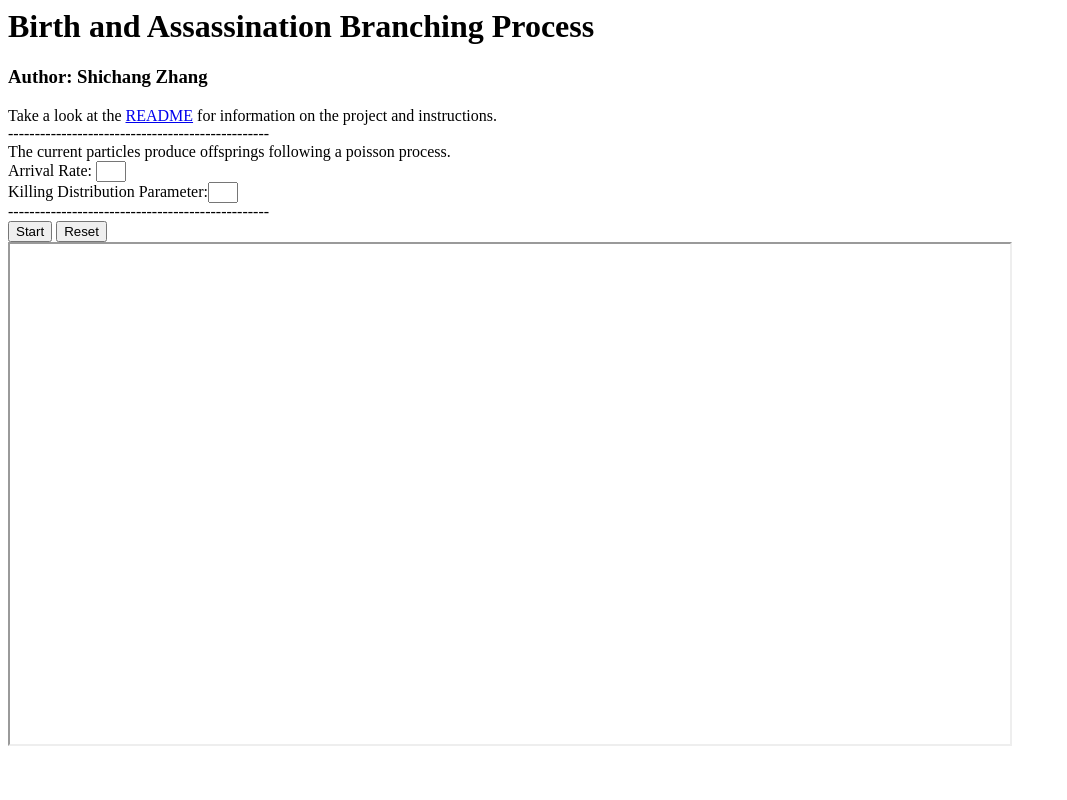
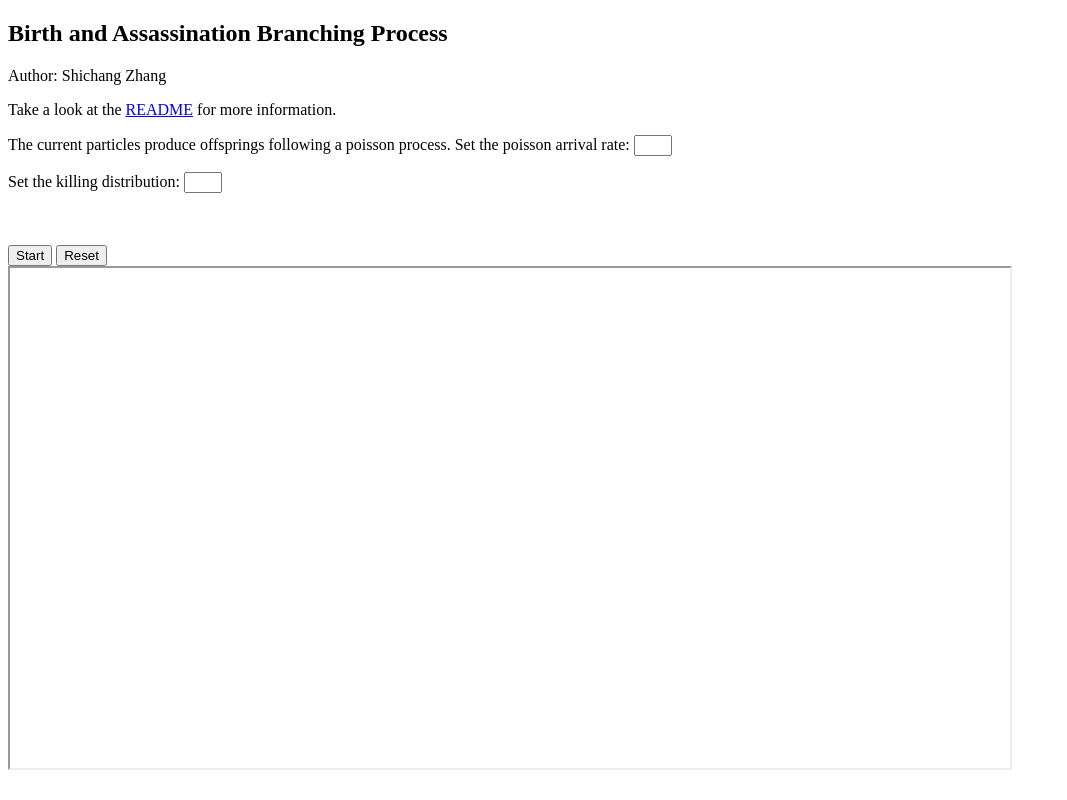
Before and after one commit to ShichangZh/ShichangZh.github.io, a plain HTML site: page Birth-and-Assassination/index.html in a window 1280 px wide. Shown: the whole page, without its empty margins (0-1067 px from the left). Drawn offline with Linux system fonts and the light colour scheme.

Commit message:
Update index.html

```diff
--- a/Birth-and-Assassination/index.html
+++ b/Birth-and-Assassination/index.html
@@ -1,24 +1,34 @@
-<html>
+<!DOCTYPE html>
   <head>
     <title>Branching Process Simulation</title>
+    <style> @import "style.css" </style>
+
   </head>
   <body>
-    <h1>Birth and Assassination Branching Process</h1>
-    <h3>Author: Shichang Zhang</h3>
-    Take a look at the <a href="README.md" target="_blank">README</a> for information on the project and instructions.<br>
-    -------------------------------------------------<br>
-    The current particles produce offsprings following a poisson process.
+  <div id="wrapper">
+  <div id="page">
+    <div id="header-wrapper">
+      <div id="header">
+        <div id="logo">
+          <h2>Birth and Assassination Branching Process</h2>
+            <p>Author: Shichang Zhang</p>
+              </div>
+            </div>
+          </div>
+
+
+    <p>Take a look at the <a href="README.md" target="_blank">README</a> for more information.</p>
+    <p>The current particles produce offsprings following a poisson process.
+    Set the poisson arrival rate: <input type = "text" name = "lambda" id = "lambda" value = "" style = "width: 30px"><br>
+    </p>
+
+    <p> Set the killing distribution: <input type = "text" name = "parameter" id = "parameter" value = "" style = "width: 30px"></p><br>
     <br>
-    Arrival Rate: <input type = "text" name = "lambda" id = "lambda" value = "" style = "width: 30px"><br>
-    Killing Distribution Parameter:<input type = "text" name = "parameter" id = "parameter" value = "" style = "width: 30px"><br>
-    -------------------------------------------------<br>
-
     <button onclick = "startSketch();">Start </button>
     <button onclick = "resetSketch();">Reset</button>
     <br>
 
-    <iframe src="./branching.html" width="1000" height="500" scrolling="no"></iframe>
-
+       <iframe src="./branching.html" width="1000" height="500" scrolling="no"></iframe>
     <br>
 
     <script type = "application/javascript">
```
